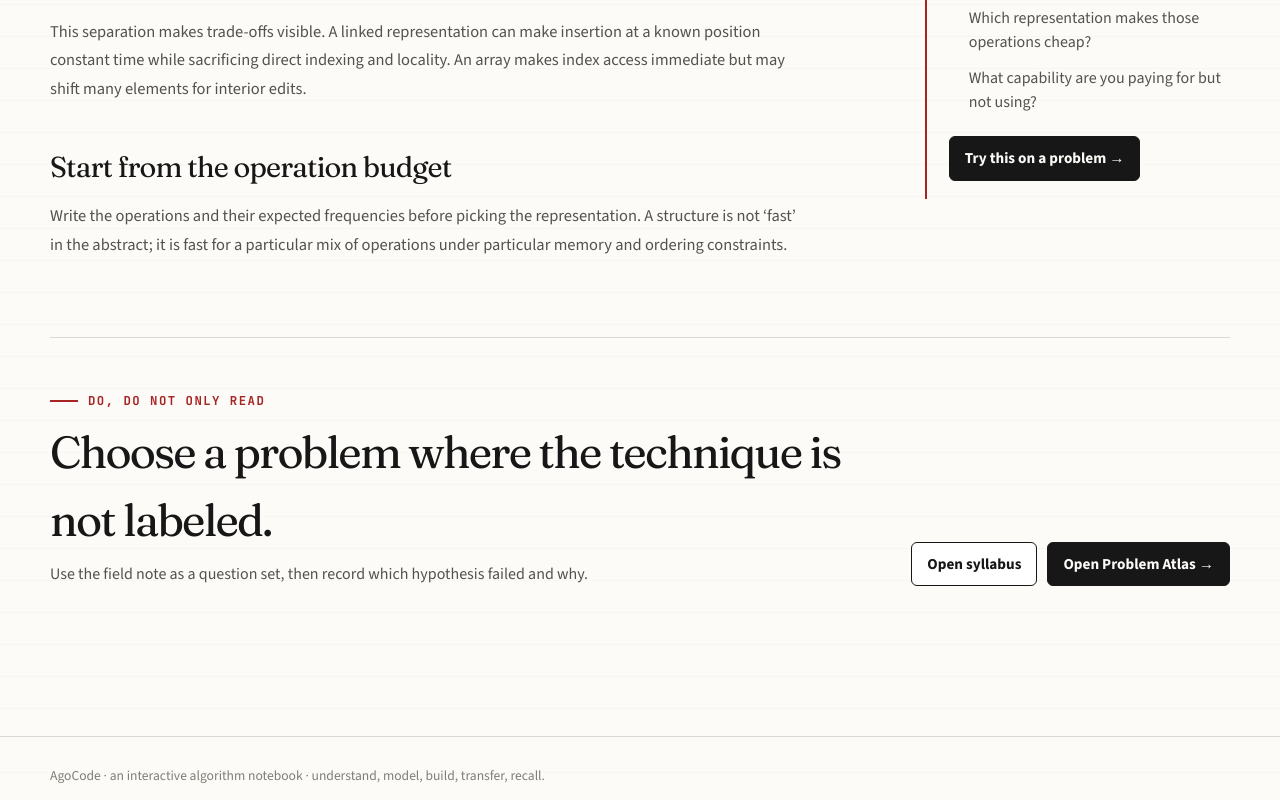
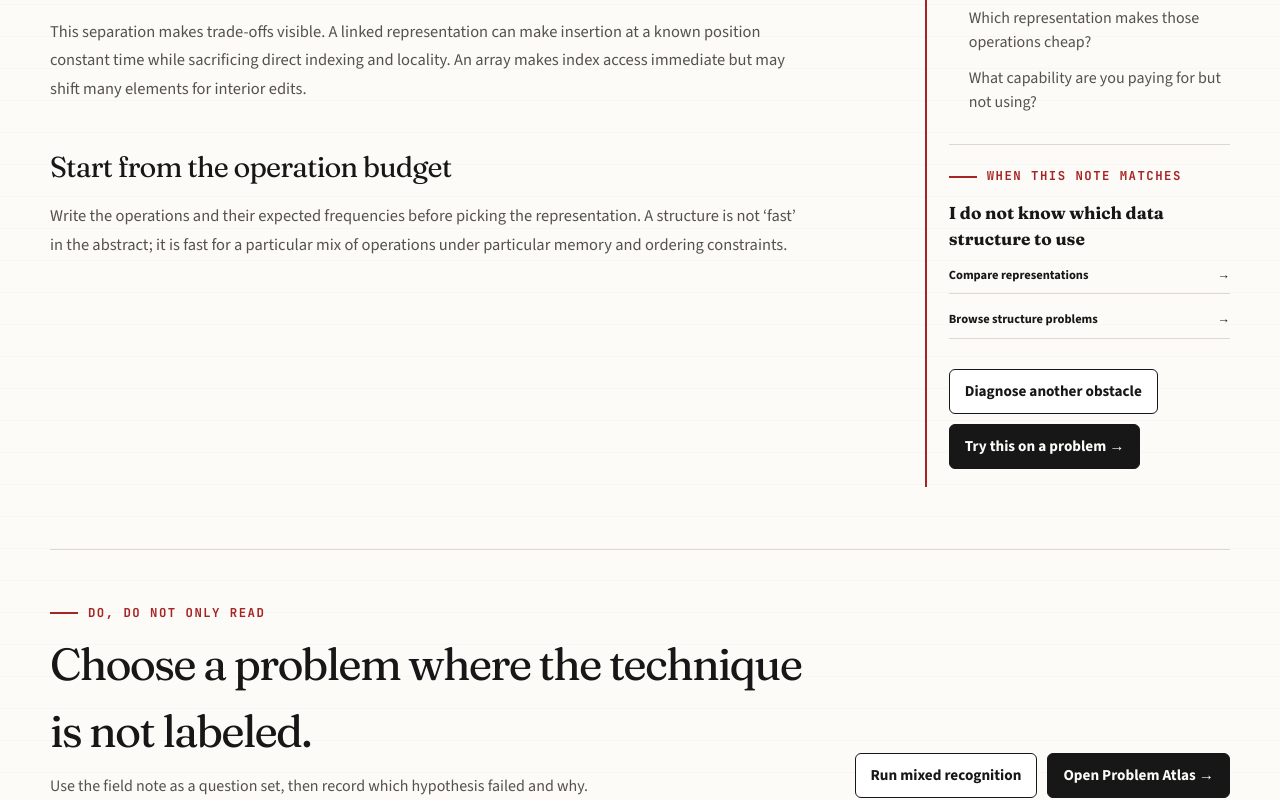
Before and after one commit to anatwork14/agocode, a Next.js app: page /blog/adt-before-representation in a window 1280 px wide. Shown: the part 700-1500 px from the top of the page. Built offline with nearby package versions, Linux system fonts and the light colour scheme.

Commit message:
feat: connect field notes to contextual next actions

```diff
--- a/app/blog/[slug]/page.tsx
+++ b/app/blog/[slug]/page.tsx
@@ -1,6 +1,7 @@
 import Link from "next/link";
 import { notFound } from "next/navigation";
 import { fieldNotes, getFieldNote } from "@/lib/knowledge/blog";
+import { getDiagnosesForFieldNote } from "@/lib/knowledge/stuck-router";
 
 type FieldNotePageProps = { params: Promise<{ slug: string }> };
 
@@ -12,6 +13,7 @@ export default async function FieldNotePage({ params }: FieldNotePageProps) {
   const { slug } = await params;
   const post = getFieldNote(slug);
   if (!post) notFound();
+  const contexts = getDiagnosesForFieldNote(slug);
 
   return (
     <main className="page">
@@ -41,7 +43,29 @@ export default async function FieldNotePage({ params }: FieldNotePageProps) {
             <ol>
               {post.questions.map((question) => <li key={question}>{question}</li>)}
             </ol>
-            <Link className="button button--primary" href="/exercises">Try this on a problem →</Link>
+
+            {contexts.length ? (
+              <div className="field-note-context">
+                <span className="eyebrow">When this note matches</span>
+                {contexts.map((context) => (
+                  <div className="field-note-context__route" key={context.id}>
+                    <strong>{context.label}</strong>
+                    <div className="field-note-context__actions">
+                      {context.actions.filter((action) => action.kind !== "read").map((action) => (
+                        <Link href={action.href} key={`${context.id}-${action.href}`}>
+                          <span>{action.label}</span><span aria-hidden="true">→</span>
+                        </Link>
+                      ))}
+                    </div>
+                  </div>
+                ))}
+              </div>
+            ) : null}
+
+            <div className="action-row">
+              <Link className="button" href="/blog#diagnose">Diagnose another obstacle</Link>
+              <Link className="button button--primary" href="/exercises">Try this on a problem →</Link>
+            </div>
           </aside>
         </div>
 
@@ -52,7 +76,7 @@ export default async function FieldNotePage({ params }: FieldNotePageProps) {
             <p>Use the field note as a question set, then record which hypothesis failed and why.</p>
           </div>
           <div className="action-row">
-            <Link className="button" href="/syllabus">Open syllabus</Link>
+            <Link className="button" href="/practice/atlas">Run mixed recognition</Link>
             <Link className="button button--primary" href="/exercises">Open Problem Atlas →</Link>
           </div>
         </section>
```
